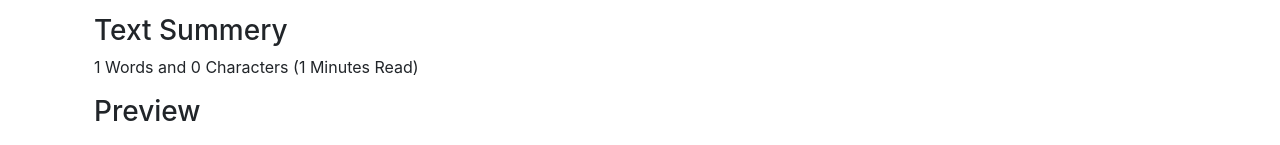
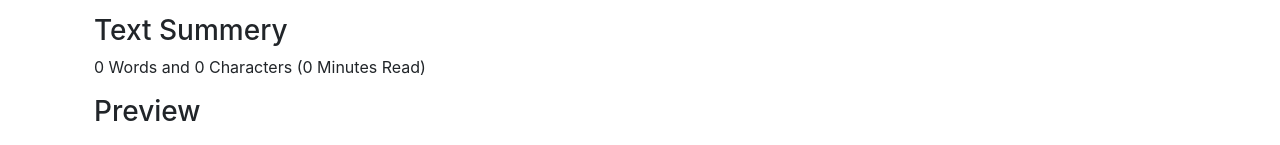
Before and after one commit to abdullah-afzal/textutils, a React (Create React App) app: page / in a window 1280 px wide. Shown: the part 320-465 px from the top of the page. Built offline with nearby package versions, Linux system fonts and the light colour scheme.

Commit message:
word count fixed

```diff
--- a/src/components/InputForm.js
+++ b/src/components/InputForm.js
@@ -15,6 +15,12 @@ export default function InputForm(prop) {
       let newText=text.split(/[ ]+/);
       setText(newText.join(" "));
     }
+    function wordcounter(text) {
+      let wordNumber = text.split(' ').filter(
+          function (n) { return n != '' }
+      ).length;
+      return wordNumber;
+  }
     const handleClear=()=>{
       setText("");
     }
@@ -44,7 +50,7 @@ export default function InputForm(prop) {
 </div>
 <div className="container">
   <h3>Text Summery</h3>
-  <p>{text.split(" ").length} Words and {text.length} Characters ({Math.ceil(0.008 * text.split(" ").length)} Minutes Read) </p>
+  <p>{wordcounter(text)} Words and {text.length} Characters ({Math.ceil(wordcounter(text))} Minutes Read) </p>
   <h3>Preview</h3>
   <p>{text}</p>
 </div>
```
